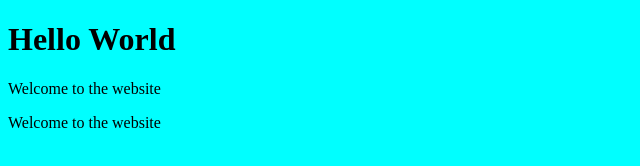
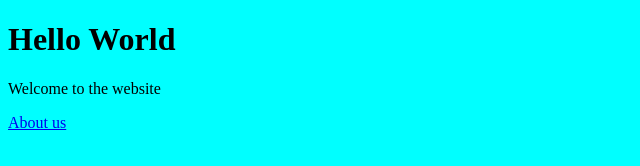
Before and after one commit to mansishukul-dot/Website, a plain HTML site: page index.html in a window 1280 px wide. Shown: the whole page, without its empty margins (0-640 px from the left). Drawn offline with Linux system fonts and the light colour scheme.

Commit message:
EDIT: add link to about page

```diff
--- a/index.html
+++ b/index.html
@@ -10,6 +10,6 @@
 <body>
    <h1>Hello World</h1>
    <p> Welcome to the website</p>
-   <p> Welcome to the website</p>
+   <a href="about.html"> About us</p>
 </body>
 </html>
```
